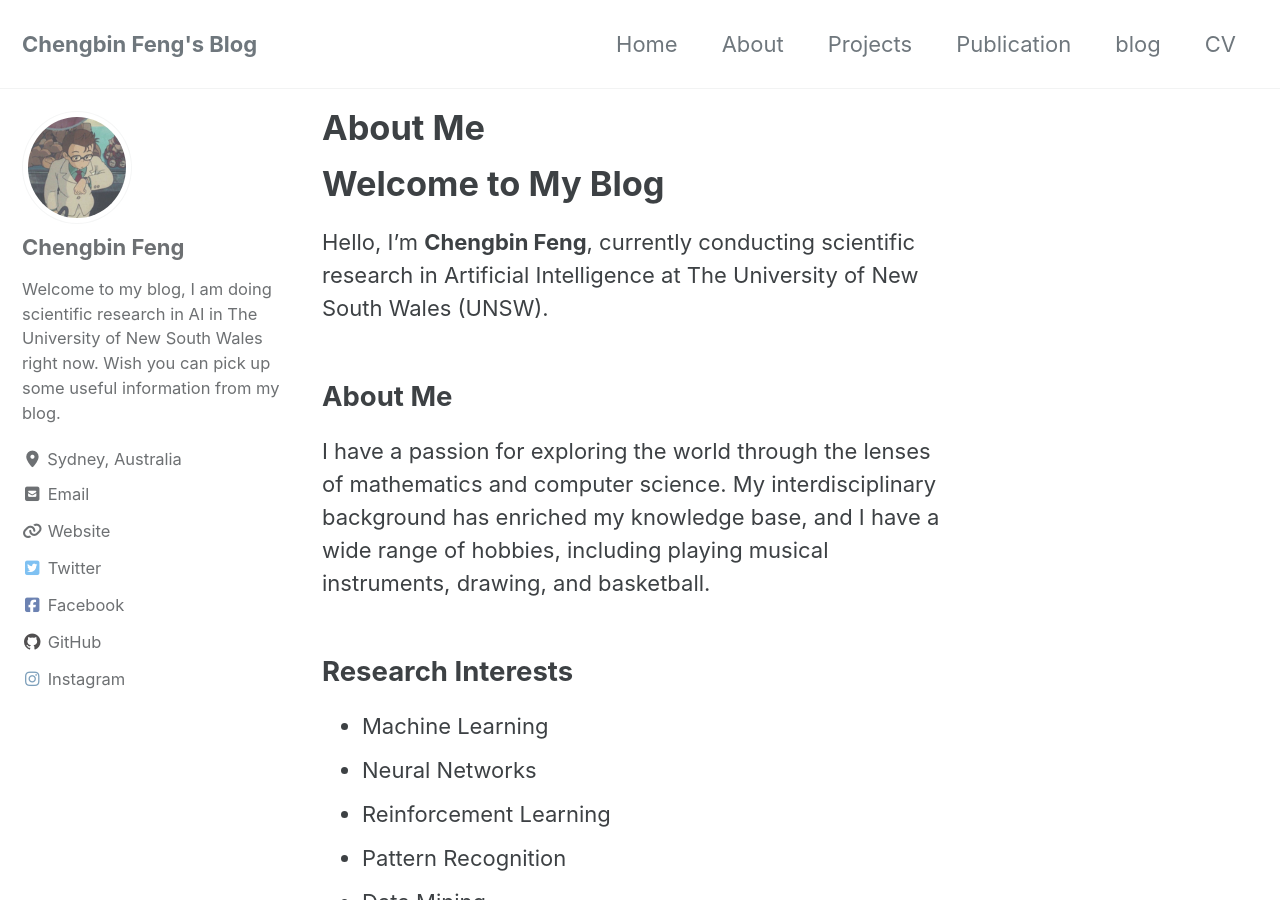
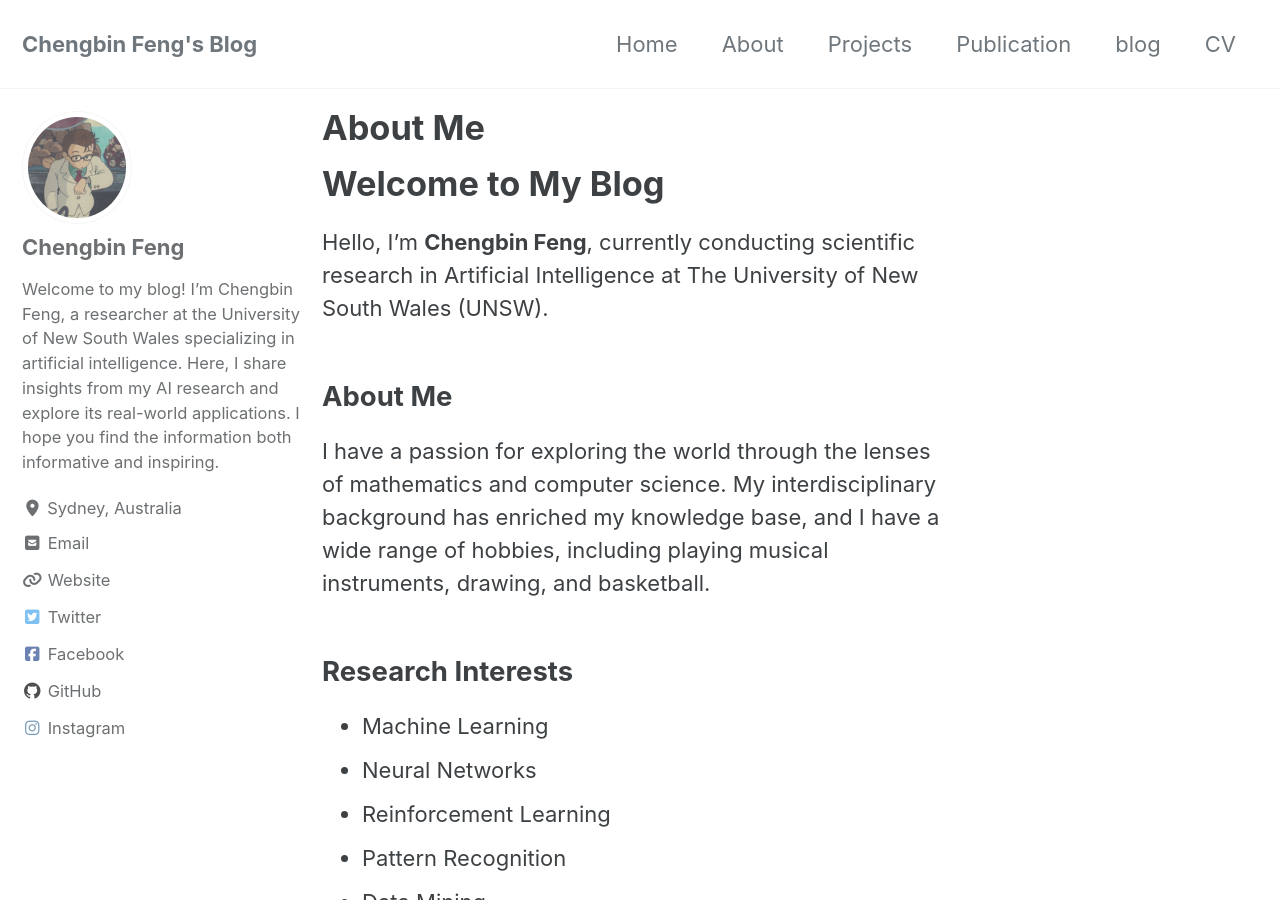
Before and after one commit to kfengc27/kfengc27.github.io, a Jekyll site: the page built from index.md, in a window 1280 px wide and 900 px high. Built offline with Jekyll 4.4.1, drawn with Linux system fonts in a browser that asks for light colours; cached includes are drawn as plain includes.

Commit message:
update content

```diff
--- a/_config.yml
+++ b/_config.yml
@@ -115,7 +115,7 @@ analytics:
 author:
   name             : "Chengbin Feng"
   avatar           : "/assets/images/chengbin.jpg"
-  bio              : "Welcome to my blog, I am doing scientific research in AI in The University of New South Wales right now. Wish you can pick up some useful information from my blog."
+  bio              : "Welcome to my blog! I'm Chengbin Feng, a researcher at the University of New South Wales specializing in artificial intelligence. Here, I share insights from my AI research and explore its real-world applications. I hope you find the information both informative and inspiring."
   location         : "Sydney, Australia"
   email            :
   links:
```
